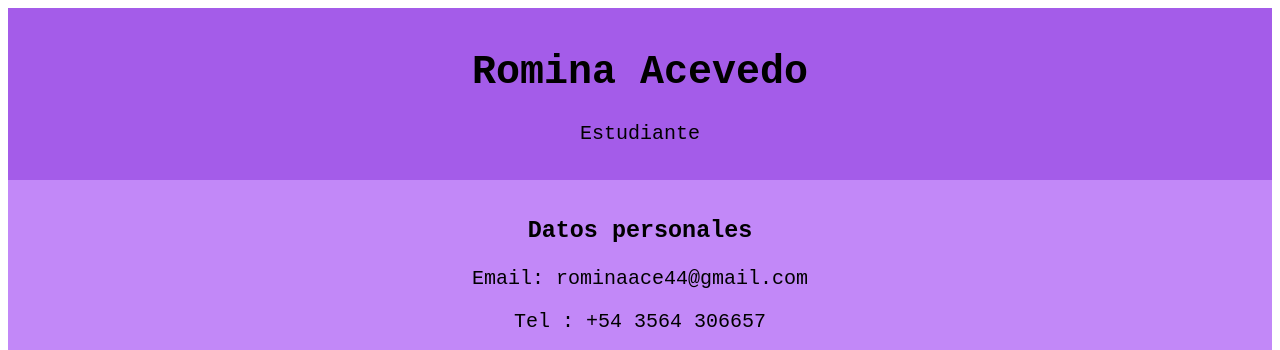
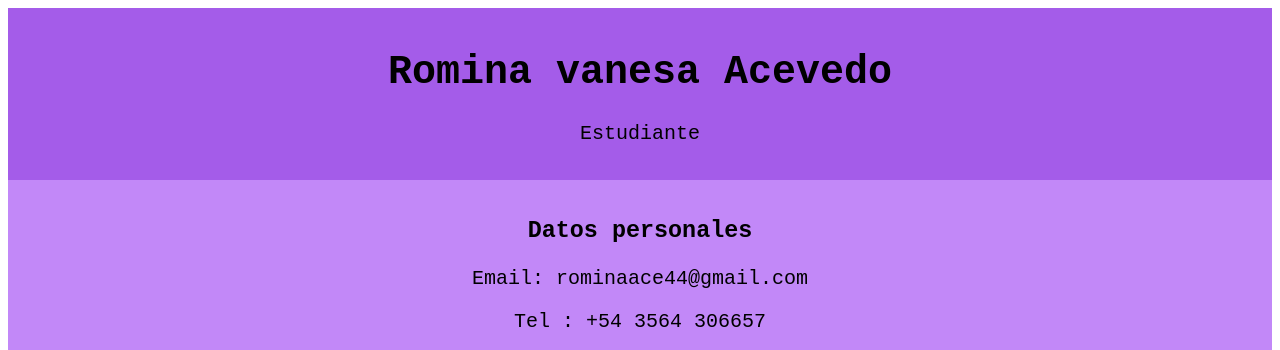
Before and after one commit to rominaace44/laboratorio, a plain HTML site: page index.html in a window 1280 px wide. Shown: the top 350 px of the page. Drawn offline with Linux system fonts and the light colour scheme; a web font is replaced by a local one.

Commit message:
cambio de nombre

```diff
--- a/index.html
+++ b/index.html
@@ -13,7 +13,7 @@
 </head>
 <body>
   <div class="fondoA">
-    <H1>Romina Acevedo</H1>
+    <H1>Romina vanesa Acevedo</H1>
     <p>Estudiante</p>
   </div>
   <div class="fondoB">
```
